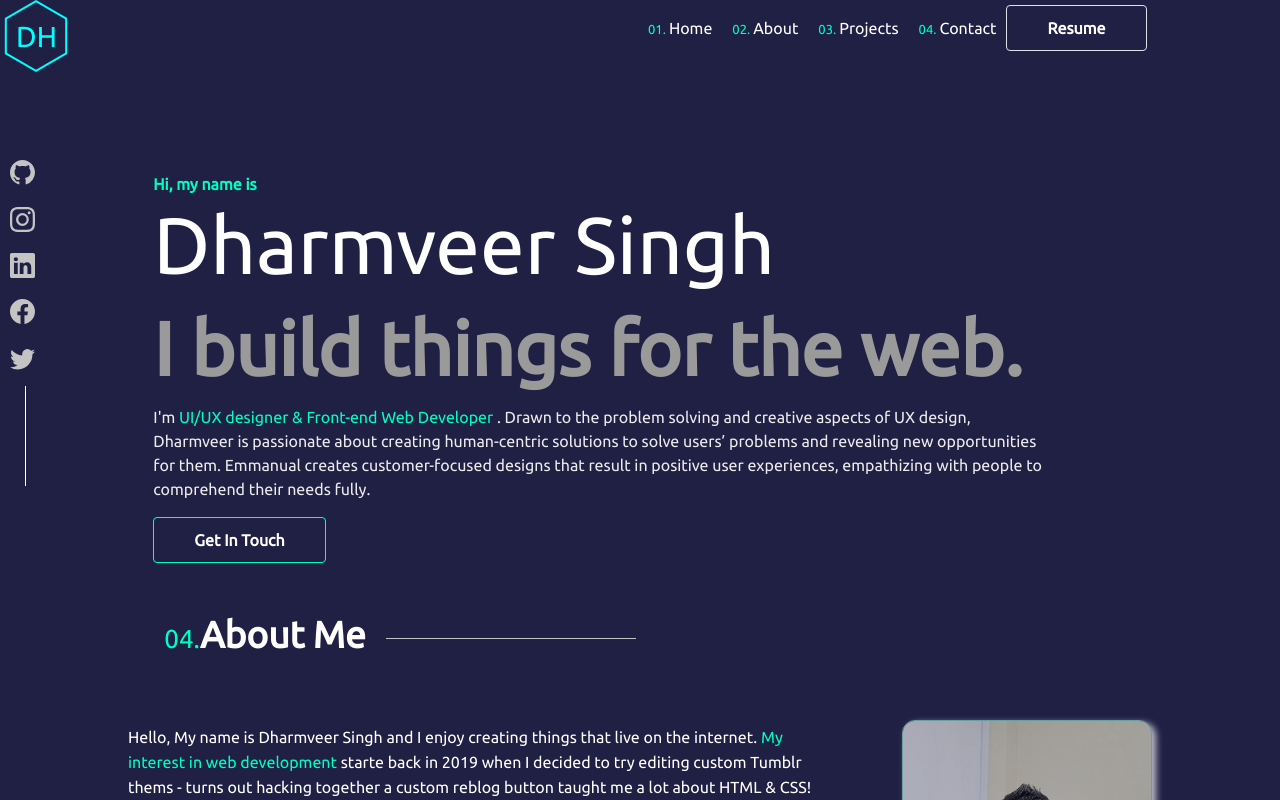
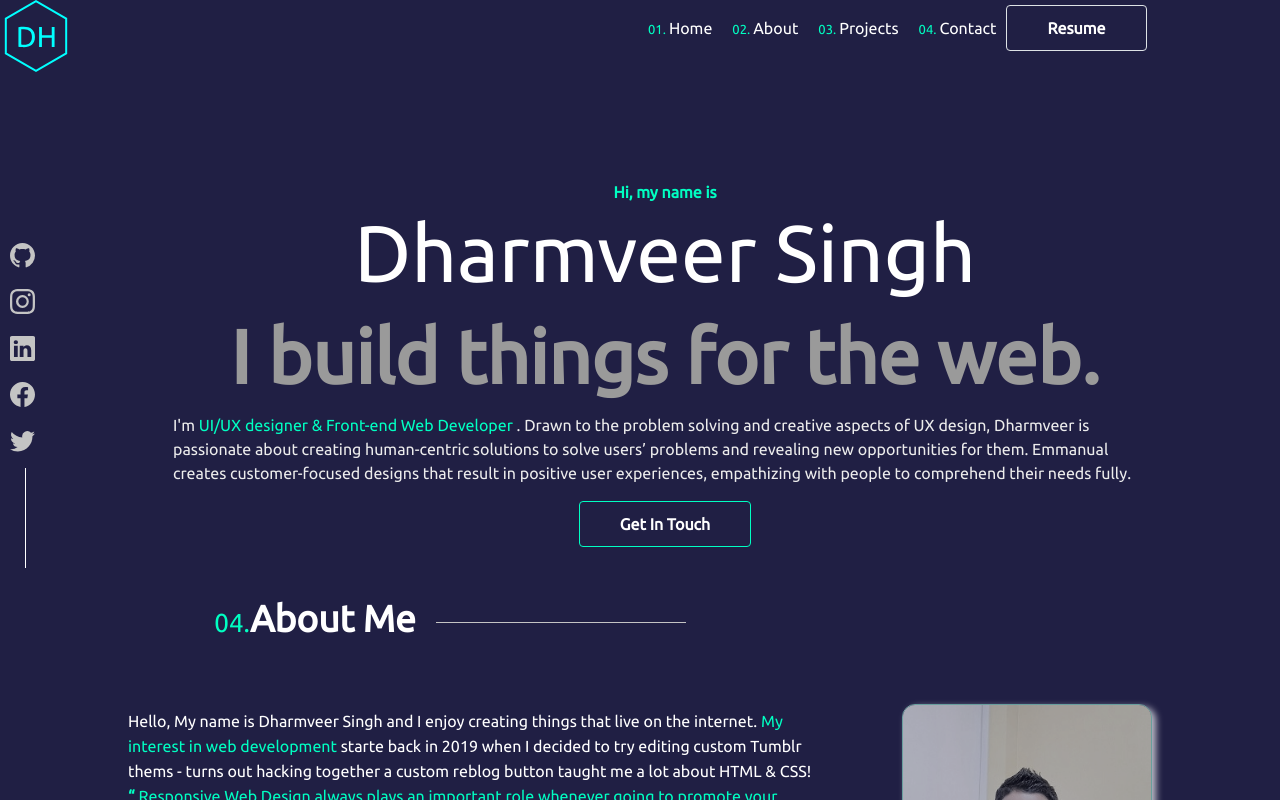
Before and after one commit to Dharmveer47/my-portfolio, a React (Create React App) app: page / in a window 1280 px wide. Shown: the top 800 px of the page. Built offline with nearby package versions, Linux system fonts and the light colour scheme.

Commit message:
fixed navigation and side bar

```diff
--- a/src/App.js
+++ b/src/App.js
@@ -6,12 +6,13 @@ import Home from './pages/Home';
 import About from './pages/About';
 import Projects from './pages/Projects';
 import Contect from './pages/Contect';
-
+import { Socical } from './pages/Home';
 import Navbar from './components/Navbar';
 const App = () => {
   return (
-    <>
+    <div className='appContainer'>
       <BrowserRouter >
+      <Socical />
         <Navbar />
         <Home/>
         <About />
@@ -20,7 +21,7 @@ const App = () => {
         <Redirect to="/"/>
         {/* <Route exact path='/About' component={About} /> */}
       </BrowserRouter>
-    </>
+    </div>
   )
 }
 export default App;
--- a/src/Style/About.css
+++ b/src/Style/About.css
@@ -25,6 +25,7 @@
     /* border: 1px solid rgb(255, 255, 255); */
     font-size: 37px;
     font-weight: bold;
+    padding-left: 50px;
 }
 .aboutme>h1{
 
--- a/src/Style/App.css
+++ b/src/Style/App.css
@@ -14,11 +14,13 @@
     src: url(../ImgIco/Ubuntu-Regular.ttf);
 }
 body{
+
     cursor: url('../ImgIco/Vector.svg'), auto;
     font-family: "Ubuntu";
     background-color: #201F44;
     color: white;
 }
+
 /* width */
 ::-webkit-scrollbar {
     background-color: #201F44;
--- a/src/Style/Contect.css
+++ b/src/Style/Contect.css
@@ -2,6 +2,7 @@
 @import url('./About.css');
 .contectMe{
     padding-top: 50px;
+
     padding-bottom: 50px;
     width: 80%;
     margin: auto;
--- a/src/Style/Home.css
+++ b/src/Style/Home.css
@@ -1,28 +1,30 @@
 .HomeStyle{
     z-index: -1;
     display: block;
+    padding-top: 80px;
+    padding-left: 50px;
     /* overflow:scroll; */
-
-    /* width: 100%; */
+    width: 100%;
     box-sizing: border-box;
     height: 100%;
-    background-color: var(--bg);
+    /* background-color: var(--bg); */
     color: var(--fontColor);
     display: flex;
-    justify-content: space-between;
+    justify-content: center;
 }
 .social{
-    position: relative;
+    position: fixed;
+    top: 0;
+    z-index: 200;
     /* top: 40vh; */
     /* bottom: -25vh; */
     margin: auto;
     /* border: 1px solid red; */
     height: 100%;
-    width: 25px;
     display: flex;
     align-items: flex-start;
     flex-direction: column;
-    justify-content: end;
+    justify-content: center;
     flex-grow: 5;
     /* border: 1px rgb(255, 255, 255) solid; */
 }
@@ -60,6 +62,10 @@
     /* line-height: 1.1; */
     width: 80%;
     flex-grow: 4;
+    display: flex;
+    flex-direction: column;
+    align-items: center;
+    justify-content: center;
     /* border: 4px solid black; */
 }
 .mynameis{
@@ -110,6 +116,10 @@
 }
 .formfild{
     width: 100%;
+    display: flex;
+    flex-direction: column;
+    align-items: center;
+    justify-content: center;
 }
 .inputfild{
     width: 80%;
--- a/src/Style/Navbar.css
+++ b/src/Style/Navbar.css
@@ -5,6 +5,9 @@
     justify-content: space-between;
     counter-reset: section;
     z-index: 1;
+    position: fixed;
+    top: 0;
+    width: 100%;
 }
 .Links{
     display: flex;
@@ -61,15 +64,27 @@
 }
 @media screen and (max-width:676px){
     .Links{
-        display: none;
+       position: absolute;
+       scale: 0;
+       transition: all 0.5s ease-in-out;
     }
     .Links2{
-        animation: aninav .2s alternate ;
-        transform: translateY(20%);
+        position: absolute;
+        top: 4.5rem;
+        width: 100%;
+        z-index: 50;
+        scale: 1;
         /* border: 1px solid black; */
         display: flex;
-        align-items: flex-start;
+        align-items: center;
         flex-direction: column;
+        justify-content: center;
+        background-color: var(--bg);
+        padding: 10px;
+
+    }
+    .Links3{
+        transform: translateY(100%);
     }
     .NavBar{
         align-items: flex-start;
@@ -88,8 +103,10 @@
 @keyframes aninav {
     0%{
         transform: translateX(100%);
+        scale: 0;
     }
     100%{
-        transform: translateY(20%);
+        transform: translateX(0%);
+        scale: 1;
     }
 }
--- a/src/Style/Project.css
+++ b/src/Style/Project.css
@@ -1,11 +1,13 @@
 @import './Home.css';
 @import './Navbar.css';
+/* // eslint-disable-next-line */
 .aboutme::before{
     content: "02. ";
 }
 .proCont{
     padding-top:50px ;
     padding-bottom: 50px;
+    padding-left: 50px;
     /* border: 1px solid red; */
     width: 80%;
     margin: auto;
--- a/src/components/Navbar.js
+++ b/src/components/Navbar.js
@@ -16,7 +16,7 @@ const Navbar = () => {
   const [MenuClick, setMenuCli] = useState("");
   const showLinks = () => {
     if (MenuClick === "Links2") {
-      setMenuCli(" ");
+      setMenuCli("Links3");
     } else {
       setMenuCli("Links2");
     }
--- a/src/components/Obj.js
+++ b/src/components/Obj.js
@@ -3,13 +3,14 @@ const ProjectsInfo = [
         "id": "01",
         "Name": "Movie Space",
         "Info": `Here's you can search any movies, tv shows and web series also you can see movies info . Using The Movies DataBase API fetch data and display items. it's fully responsive and Highly reusable components .`,
-        "link": "https://movies47.netlify.app",
-        "gitLink": "https://github.com/Dharmveer47/TheMovieDb",
+        "link": "https://movies-space.netlify.app",
+        "gitLink": "https://github.com/Dharmveer47/movie-space",
         "skill": ['HTML5','Styled Components','React','API'],
         "img": "https://raw.githubusercontent.com/Dharmveer47/PortfolioImg/master/moviesDB.png",
         // "figma": "https://www.figma.com/file/JN0aLCqm5CifsX3AZ532f6/Portfolio",
         "figma": "https://www.figma.com/file/DfRyBhpXsnIp8XDMngJ1B5/Mymovies"
     },
+
     {
         "id": "02",
         "Name": "Service Provider",
--- a/src/pages/Home.js
+++ b/src/pages/Home.js
@@ -11,7 +11,6 @@ import {
 import { AiFillCloseSquare } from "react-icons/ai";
 import "../Style/Home.css";
 const Home = () => {
-
   const [fromdnone, setFromdnone] = useState("inputfild2");
   const formShow = () => {
     if (fromdnone === "inputfild2") {
@@ -51,55 +50,6 @@ const Home = () => {
         data-aos-duration="900"
         data-aos-delay="300"
       >
-        <div className="social ">
-          <div>
-            <a
-              href="https://github.com/Dharmveer47"
-              rel="noopener noreferrer"
-              target="_blank"
-            >
-              {" "}
-              <BsGithub style={{ width: "25px", height: "25px" }} />
-            </a>
-          </div>
-          <div>
-            <a
-              href="https://www.instagram.com/dharmveer.47/"
-              rel="noopener noreferrer"
-              target="_blank"
-            >
-              <BsInstagram style={{ width: "25px", height: "25px" }} />
-            </a>
-          </div>
-          <div>
-            <a
-              href="https://www.linkedin.com/in/dharmveer-singh-54401020a/"
-              rel="noopener noreferrer"
-              target="_blank"
-            >
-              <BsLinkedin style={{ width: "25px", height: "25px" }} />
-            </a>
-          </div>
-          <div>
-            <a
-              href="https://www.facebook.com/dharmveer47"
-              rel="noopener noreferrer"
-              target="_blank"
-            >
-              {" "}
-              <BsFacebook style={{ width: "25px", height: "25px" }} />
-            </a>
-          </div>
-          <div>
-            <a
-              href="https://twitter.com/DharmuBurning"
-              rel="noopener noreferrer"
-              target="_blank"
-            >
-              <BsTwitter style={{ width: "25px", height: "25px" }} />
-            </a>
-          </div>
-        </div>
         <div className="homeBody">
           <div className="mynameis">Hi, my name is </div>
           <div className="Dharmveer">Dharmveer Singh</div>
@@ -172,4 +122,60 @@ const Home = () => {
   );
 };
 
+export const Socical = () => {
+  return (
+    <>
+      <div className="social ">
+        <div>
+          <a
+            href="https://github.com/Dharmveer47"
+            rel="noopener noreferrer"
+            target="_blank"
+          >
+            {" "}
+            <BsGithub style={{ width: "25px", height: "25px" }} />
+          </a>
+        </div>
+        <div>
+          <a
+            href="https://www.instagram.com/dharmveer.47/"
+            rel="noopener noreferrer"
+            target="_blank"
+          >
+            <BsInstagram style={{ width: "25px", height: "25px" }} />
+          </a>
+        </div>
+        <div>
+          <a
+            href="https://www.linkedin.com/in/dharmveer-singh-54401020a/"
+            rel="noopener noreferrer"
+            target="_blank"
+          >
+            <BsLinkedin style={{ width: "25px", height: "25px" }} />
+          </a>
+        </div>
+        <div>
+          <a
+            href="https://www.facebook.com/dharmveer47"
+            rel="noopener noreferrer"
+            target="_blank"
+          >
+            {" "}
+            <BsFacebook style={{ width: "25px", height: "25px" }} />
+          </a>
+        </div>
+        <div>
+          <a
+            href="https://twitter.com/DharmuBurning"
+            rel="noopener noreferrer"
+            target="_blank"
+          >
+            <BsTwitter style={{ width: "25px", height: "25px" }} />
+          </a>
+        </div>
+      </div>
+    </>
+  );
+};
+
 export default Home;
```
Also changed, not shown: src/components/CardProjec.js (+44 -18 lines), 1 other file (tests, documents, lock files or other folders).
